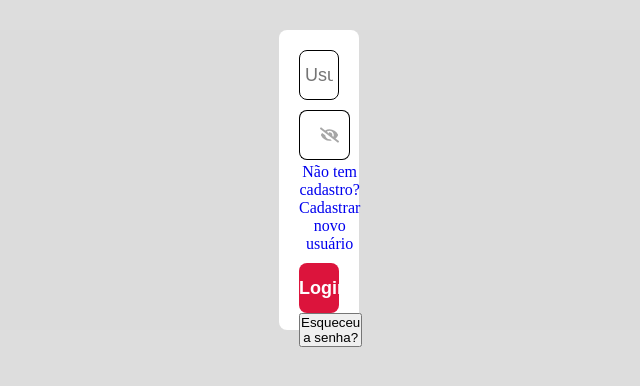
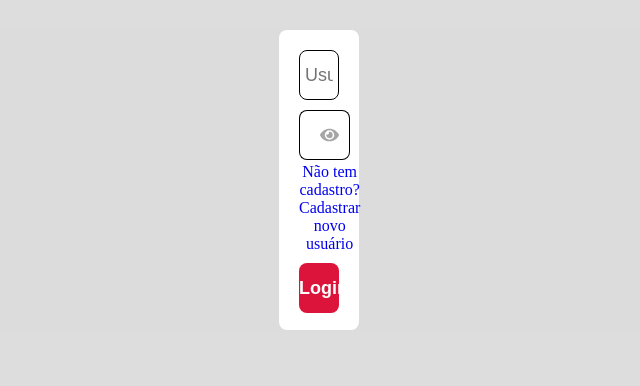
Before and after one commit to joaovictor3g/pokearena, a React (Create React App) app in the folder web/: page / in a window 1280 px wide. Shown: the top 386 px of the page, without its empty margins (321-961 px from the left). Built offline with nearby package versions, Linux system fonts and the light colour scheme.

Commit message:
fix: some bug fixes

```diff
--- a/web/src/pages/Login/index.tsx
+++ b/web/src/pages/Login/index.tsx
@@ -71,7 +71,7 @@ const Login = () => {
                         type={changeEye ? 'text' : 'password'}
                     />
                     <button onClick={handleClickVisibleButton}>
-                        {changeEye ? <FaEye /> : <FaEyeSlash />}
+                        {changeEye ? <FaEyeSlash /> : <FaEye />}
                     </button>
                 </div>
                 <Link to="/sign-up" className="sign-up">
@@ -83,12 +83,6 @@ const Login = () => {
                     Login
                 </button>
 
-                <button onClick={(e) => {
-                    e.preventDefault();
-                    setPasswordModalVisible(true);
-                }}>
-                        Esqueceu a senha?
-                </button>
                 {isNewPasswordModalVisible ? <ModalForgotPassword onClose={()=>setPasswordModalVisible(false)}/>: null}
 
             </form>
```
